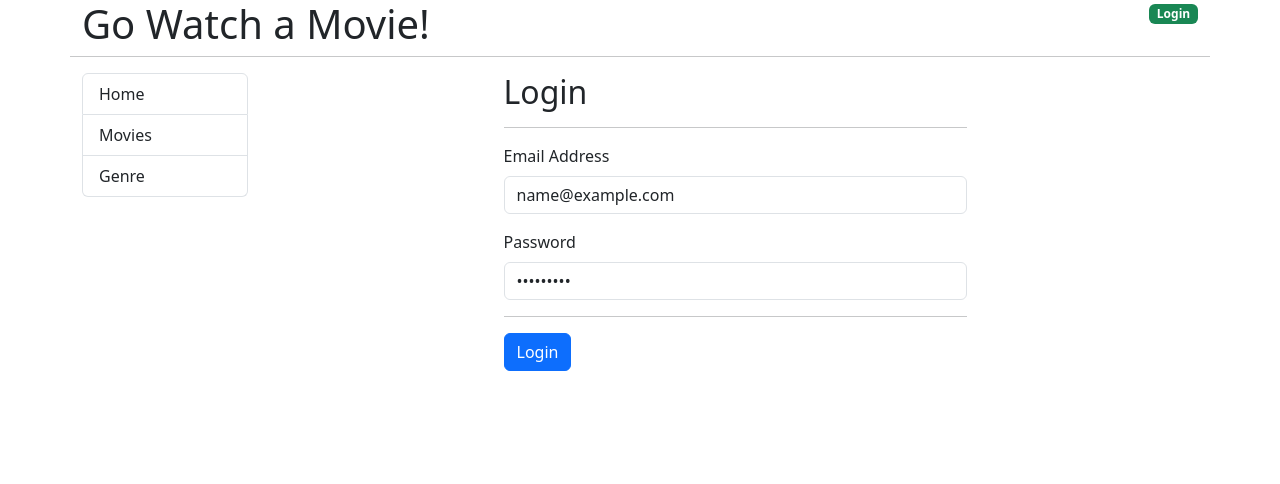
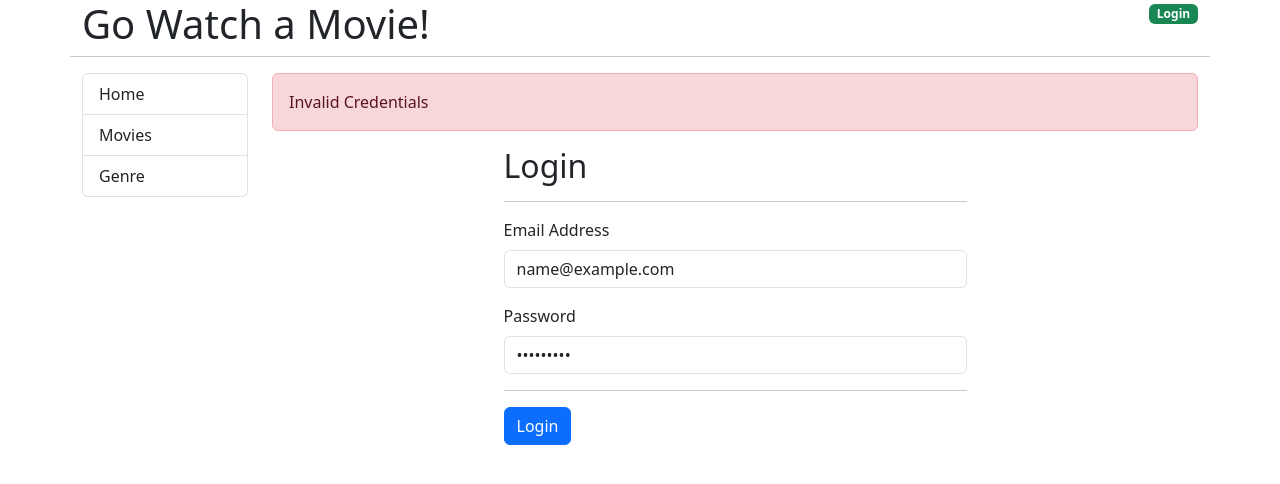
Before and after one commit to mjmyaseer/go-react-ecom, a React (Create React App) app: page /login in a window 1280 px wide. Both pictures are taken after typing "name@example.com", "Sample123" into the empty fields and a click on the input "Login". Shown: the top 484 px of the page. Built offline with nearby package versions, Linux system fonts and the light colour scheme.

Commit message:
Frontend Auth modules done with dummy data

```diff
--- a/src/App.js
+++ b/src/App.js
@@ -1,8 +1,17 @@
 import { useState } from 'react';
-import { Link, Outlet } from 'react-router-dom';
+import { Link, Outlet, useNavigate } from 'react-router-dom';
+import Alert from './components/Alert';
 
 function App() {
-  const [jwtToken, setJwtToken] = useState("")
+  const [jwtToken, setJwtToken] = useState("");
+  const [alertMessage, setAlertMessage] = useState("");
+  const [alertClassName, setAlertClassName] = useState("d-none");
+  const navigate = useNavigate();
+
+  const logOut =() =>{
+    setJwtToken("");
+    navigate("/login")
+  }
 
   return (
     <div className="container">
@@ -10,8 +19,8 @@ function App() {
         <h1 className="col">Go Watch a Movie!</h1>
         <div className="col text-end">
           {jwtToken === ""
-            ? <Link to="/login"><span className="badge bg-success">Login</span></Link>
-            : <a href='#!'><span className='badge bg-danger'>Logout</span></a>
+            ? (<Link to="/login"><span className="badge bg-success">Login</span></Link>)
+            : (<a href='#!' onClick={logOut}><span className='badge bg-danger'>Logout</span></a>)
           }
         </div>
         <hr />
@@ -34,9 +43,15 @@ function App() {
           </nav>
         </div>
         <div className="col-md-10">
+          <Alert
+            className={alertClassName}
+            alertMessage={alertMessage}
+          />
           <Outlet context={{
             jwtToken,
-            setJwtToken
+            setJwtToken,
+            setAlertMessage,
+            setAlertClassName
           }} />
         </div>
       </div>
--- /dev/null
+++ b/src/components/Alert.js
@@ -0,0 +1,7 @@
+const Alert = (props) => {
+    return(
+        <div className={"alert "+ props.className} role="alert"> {props.alertMessage}</div>
+    )
+}
+
+export default Alert;
--- a/src/components/Login.js
+++ b/src/components/Login.js
@@ -1,18 +1,27 @@
 import { useState } from "react";
 import Input from "./form/Input";
-import { useOutletContext } from "react-router-dom";
+import { useNavigate, useOutletContext } from "react-router-dom";
 
 const Login = () => {
     const [email, setEmail] = useState("");
     const [password, setPassword] = useState("");
-    const {setJwtToken}  = useOutletContext();
+    const { setJwtToken } = useOutletContext();
+    const { setAlertMessage } = useOutletContext();
+    const { setAlertClassName } = useOutletContext();
+    const navigate = useNavigate();
 
     const handleSubmit = (event) => {
         event.preventDefault();
-        console.log("email/pass",email,password)
+        console.log("email/pass", email, password)
 
         if (email === "admin@gmail.com") {
             setJwtToken("asd")
+            setAlertMessage("")
+            setAlertClassName("d-none")
+            navigate("/")
+        }else{
+            setAlertMessage("Invalid Credentials")
+            setAlertClassName("alert-danger")
         }
     }
 
@@ -45,7 +54,6 @@ const Login = () => {
                     className="btn btn-primary"
                     value="Login" />
             </form>
-
         </div>
     );
 }
```
